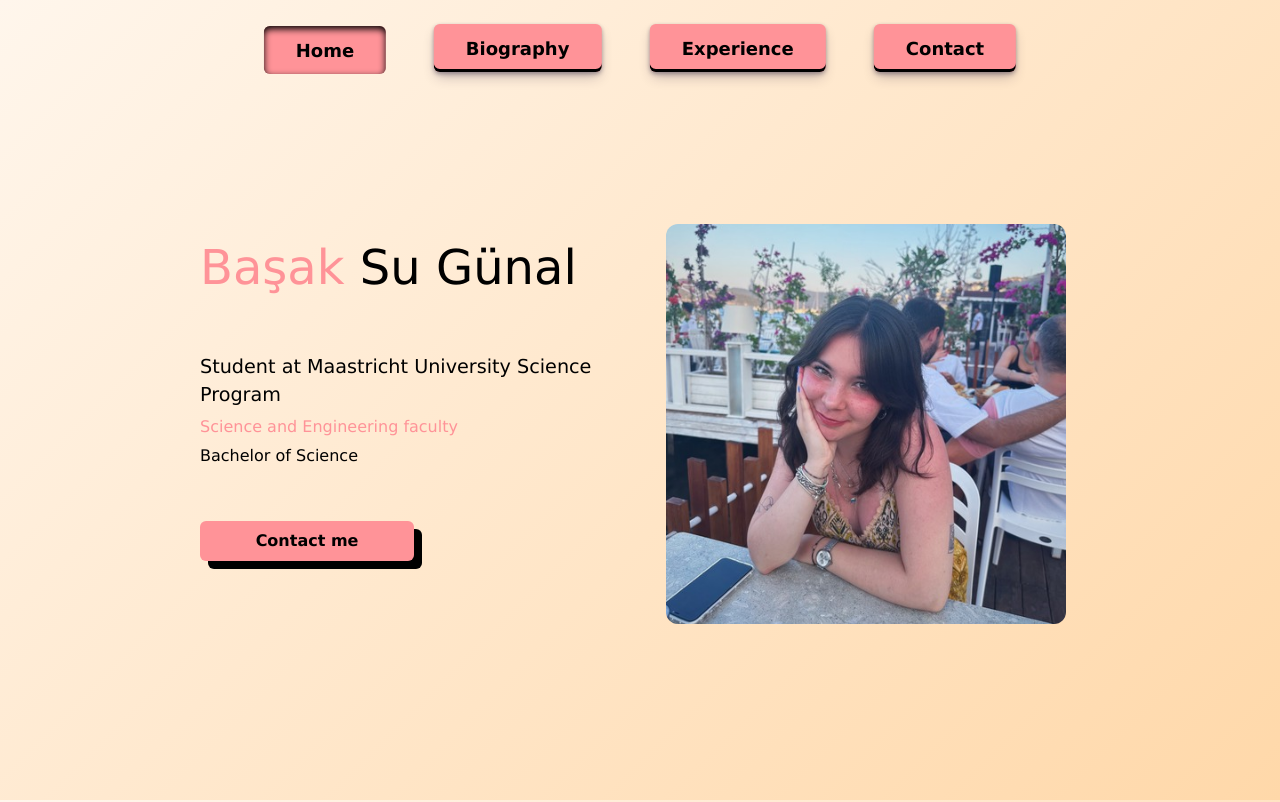
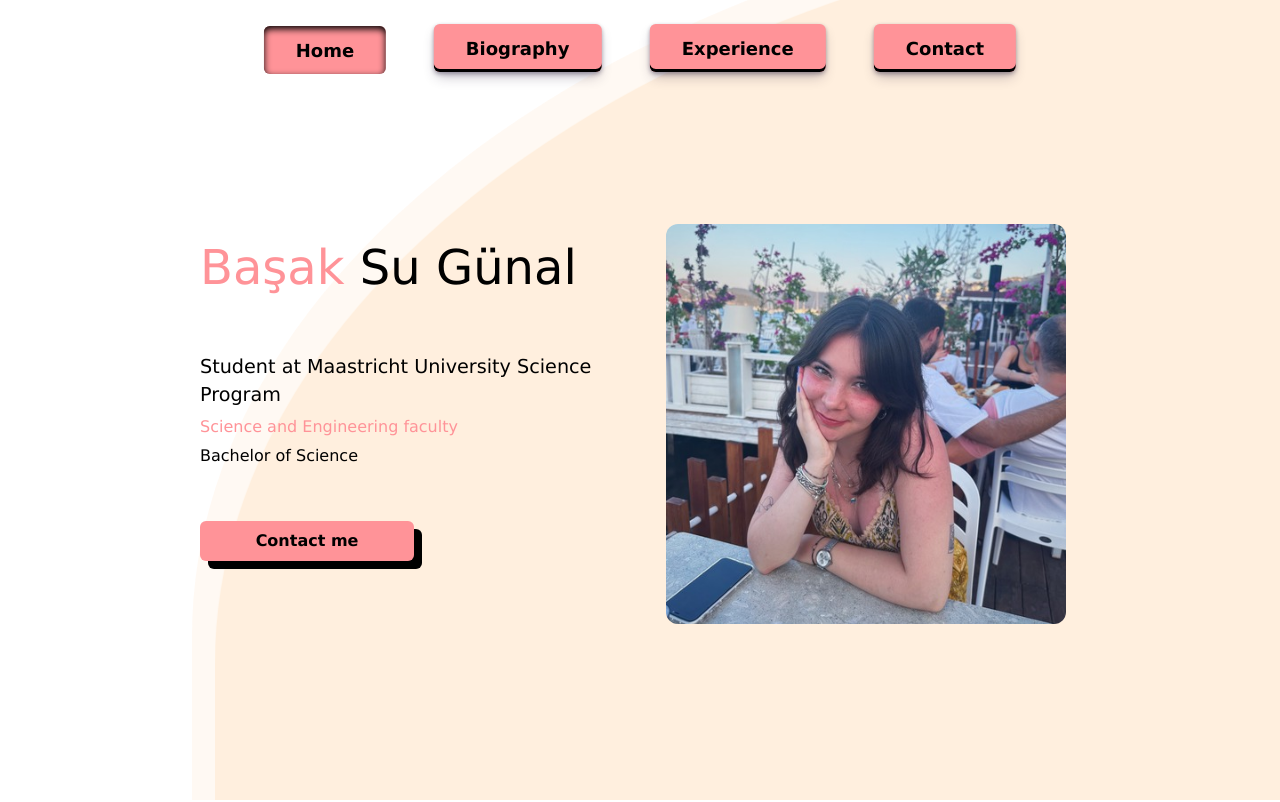
Before and after one commit to JespervdTol/portfolio, a React (Vite) app: page / in a window 1280 px wide. Shown: the top 802 px of the page. Built offline with nearby package versions, Linux system fonts and the light colour scheme.

Commit message:
final changes

```diff
--- a/src/App.jsx
+++ b/src/App.jsx
@@ -63,6 +63,7 @@ const App = ({ currentPage, setCurrentPage }) => {
 
   return (
     <>
+    <div class="background-container"></div>
       {/* Navigation */}
       <div id="navigation" className="d-flex align-items-center position-fixed gap-5 mt-5 start-50 translate-middle">
         <button className={activeSection === 'homePage' ? 'active' : ''} onClick={() => homePage.current.scrollIntoView({ behavior: 'smooth' })}>Home</button>
--- a/src/App.scss
+++ b/src/App.scss
@@ -343,28 +343,6 @@ body {
   width: 70vh;
 }
 
-.preloader {
-  position: fixed;
-  top: 0;
-  left: 0;
-  right: 0;
-  bottom: 0;
-  background: rgba(255, 255, 255, 0.8);
-  display: flex;
-  justify-content: center;
-  align-items: center;
-  z-index: 9999;
-}
-
-.spinner {
-  border: 8px solid rgba(0, 0, 0, 0.1);
-  border-radius: 50%;
-  border-top: 8px solid #3498db;
-  width: 50px;
-  height: 50px;
-  animation: spin 1s linear infinite;
-}
-
 @media (max-width: 1200px) {
   .page {
     padding-inline: 100px;
--- a/src/NewPage.jsx
+++ b/src/NewPage.jsx
@@ -17,6 +17,7 @@ function NewPage({ setCurrentPage, currentPage }) {
 
   return (
     <>
+    <div class="blob-container"></div>
       <div id='newPage' className="d-flex flex-column align-items-center justify-content-center gap-3 w-50 mx-auto px-5">
         <StyledButton text="Back" className="position-absolute top-0 start-0 px-5 m-5" onClick={() => setCurrentPage("Home")} />
         {currentPage === "Skills" && (
--- a/src/index.css
+++ b/src/index.css
@@ -1,8 +1,46 @@
-:root {
-  --background: linear-gradient(135deg, #fff6ec, #ffd8a9);
+.background-container {
+  position: fixed;
+  top: 0;
+  left: 0;
+  width: 100vw;
+  height: 100vh;
+  overflow: hidden;
+  z-index: -1;
 }
-/* faf0e6 ffe4c4*/
-body {
-  background: var(--background);
-  background-attachment: fixed;
+
+.background-container::before,
+.background-container::after {
+  content: '';
+  position: absolute;
+  top: 0;
+  left: 0;
+  width: 200%;
+  height: 200%;
+  border-radius: 45%;
+  opacity: 0.6;
+  animation: blob-animation 20s ease-in-out infinite;
 }
+
+.background-container::before {
+  background-color: #ffd8a9;
+}
+
+.background-container::after {
+  background-color: #fff6ec;
+  animation-duration: 25s;
+}
+
+@keyframes blob-animation {
+  0%, 100% {
+    transform: translate(0, 0) scale(1);
+  }
+  25% {
+    transform: translate(10%, -5%) scale(1.05);
+  }
+  50% {
+    transform: translate(20%, 10%) scale(1.1);
+  }
+  75% {
+    transform: translate(10%, 20%) scale(1.05);
+  }
+}
```
Also changed, not shown: src/components/Preloader.jsx (deleted, +0 -10 lines).
